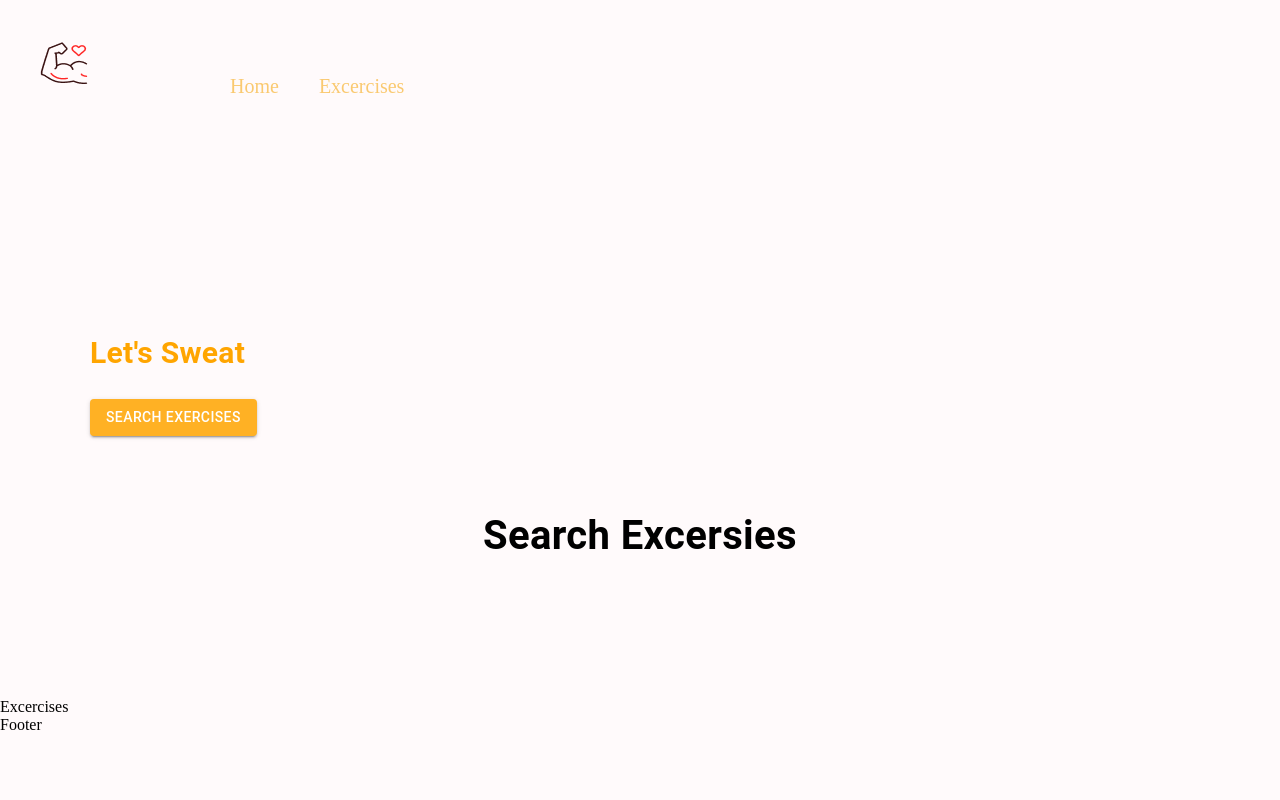
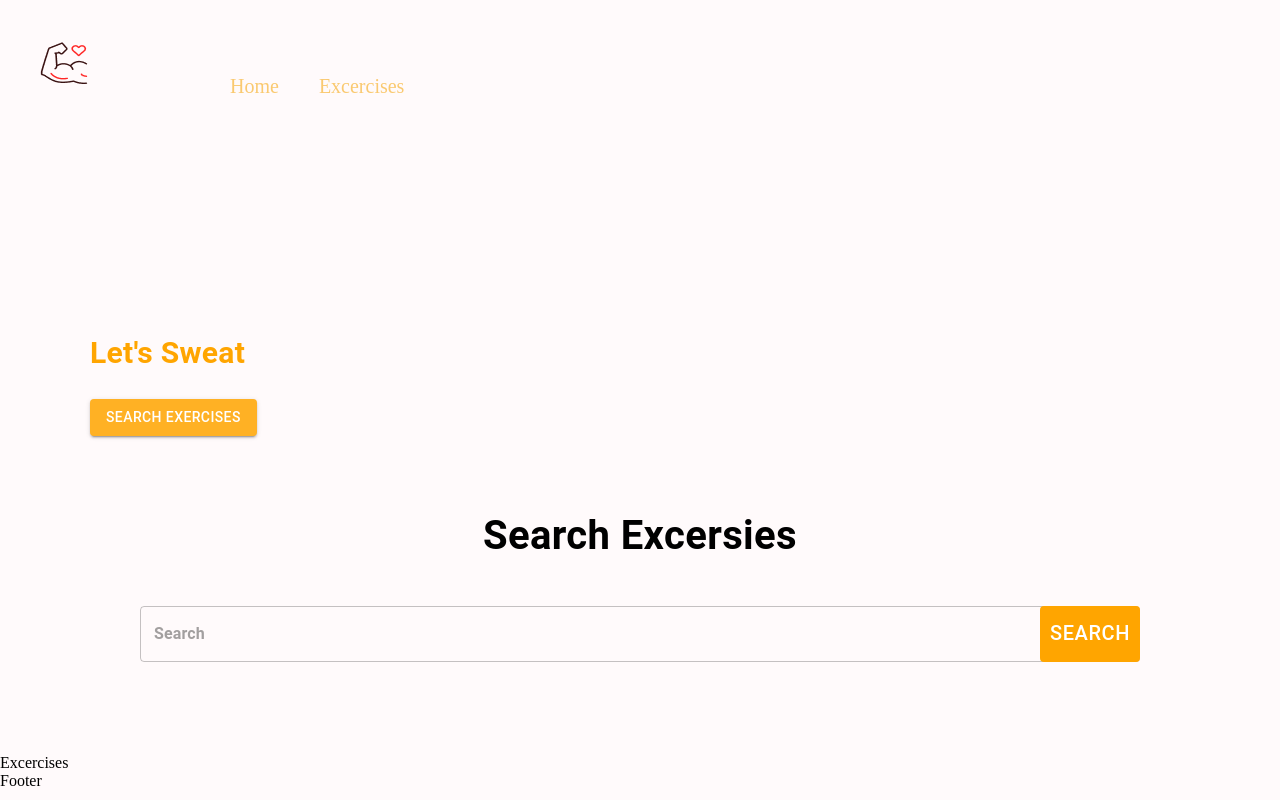
Before and after one commit to KESHAVBERG/fitness-app-react, a React (Create React App) app: page / in a window 1280 px wide. Built offline with nearby package versions, Linux system fonts and the light colour scheme.

Commit message:
working-on-search

```diff
--- a/src/componets/Search.jsx
+++ b/src/componets/Search.jsx
@@ -1,18 +1,60 @@
-import React, {useEffect, useState} from 'react';
+import React, { useEffect, useState } from 'react';
 import { Box, Typography, Button, Stack, TextField } from '@mui/material';
 
+import '../App.css'
 export const Search = () => {
+  const [search, setSearch] = useState('')
+
+  const handleSearch = async()=>{
+
+  }
   return (
-    <Stack alignItems="center" mt="30px" justifyContent = "center" p="20px">
+    <Stack alignItems="center" mt="30px" justifyContent="center" p="20px">
 
       <Typography fontWeight={700} sx={{
-        fontSize:{lg:"40px", xs:"30px"}}} mb="40px" textAlign="center">
+        fontSize: { lg: "40px", xs: "30px" }
+      }} mb="40px" textAlign="center">
         Search Excersies
       </Typography>
       <Box position="relative" mb="72px">
+        <TextField
+          sx={
+            {
+              input: {
+                fontWeight: '700',
+                border: 'none',
+                borderRadius: '50px'
+              },
+              width: { lg: '1000px', xs: '350px' },
+              borderRadius: '50px'
+            }
+          }
+          placeholder='Search'
+          value={search}
+          onChange={(e) => {setSearch(e.target.value.toLowerCase()) }}
+          type="text"
+        >
+        </TextField>
+
+        <Button className='search-btn'
+        sx={
+          {
+            color:'white',
+            bgcolor:'orange',
+            width:{lg:'100px', xs:'80px'},
+            fontSize:{lg:'20px', xs:'14px'},
+            height:'56px',
+            position:'absolute',
+            right:"0"
+          }
+        }
+        onClick = {handleSearch}
+        >
+          Search
+        </Button>
 
       </Box>
 
-      </Stack>
+    </Stack>
   )
 }
--- /dev/null
+++ b/src/utils/fetchData.js
@@ -0,0 +1,6 @@
+export const fetchData= async (url, option)=>{
+    const response = await fetch(url, option);
+    const data = await response.json();
+
+    return data;
+}
```
